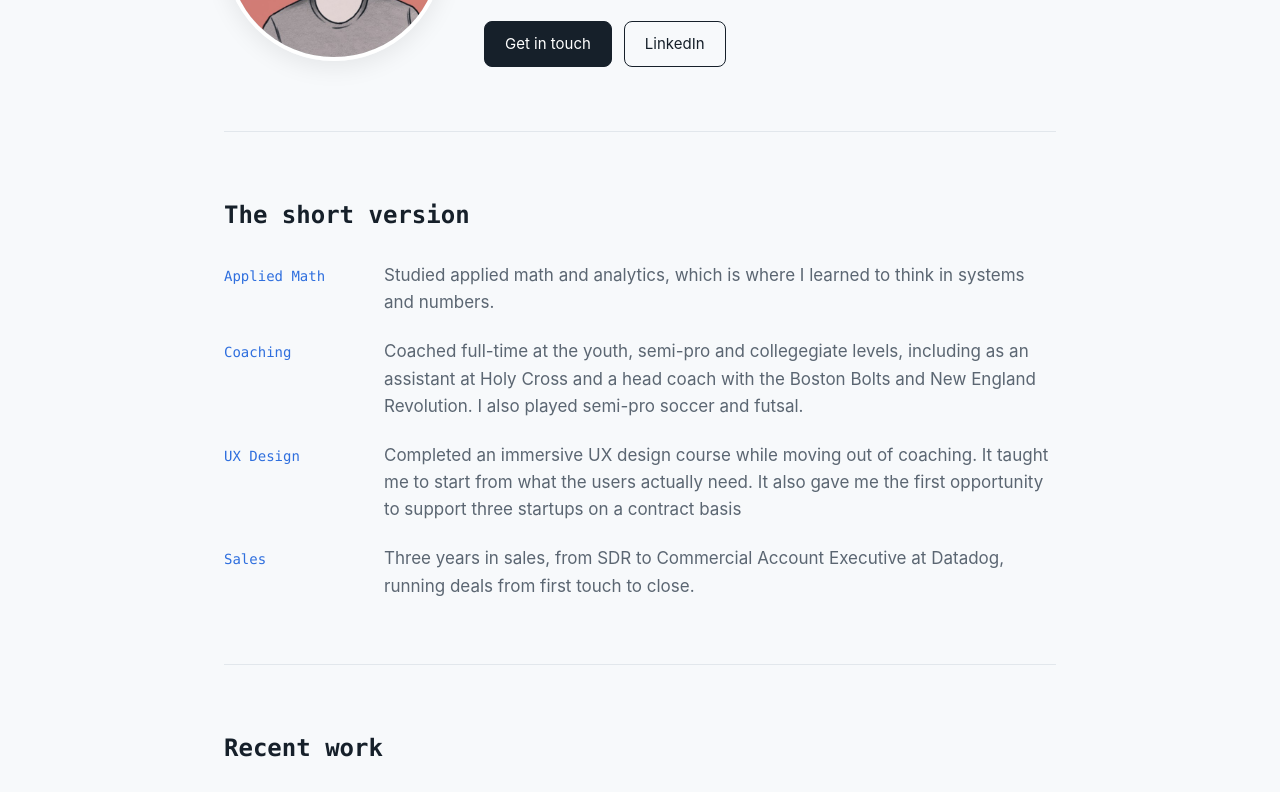
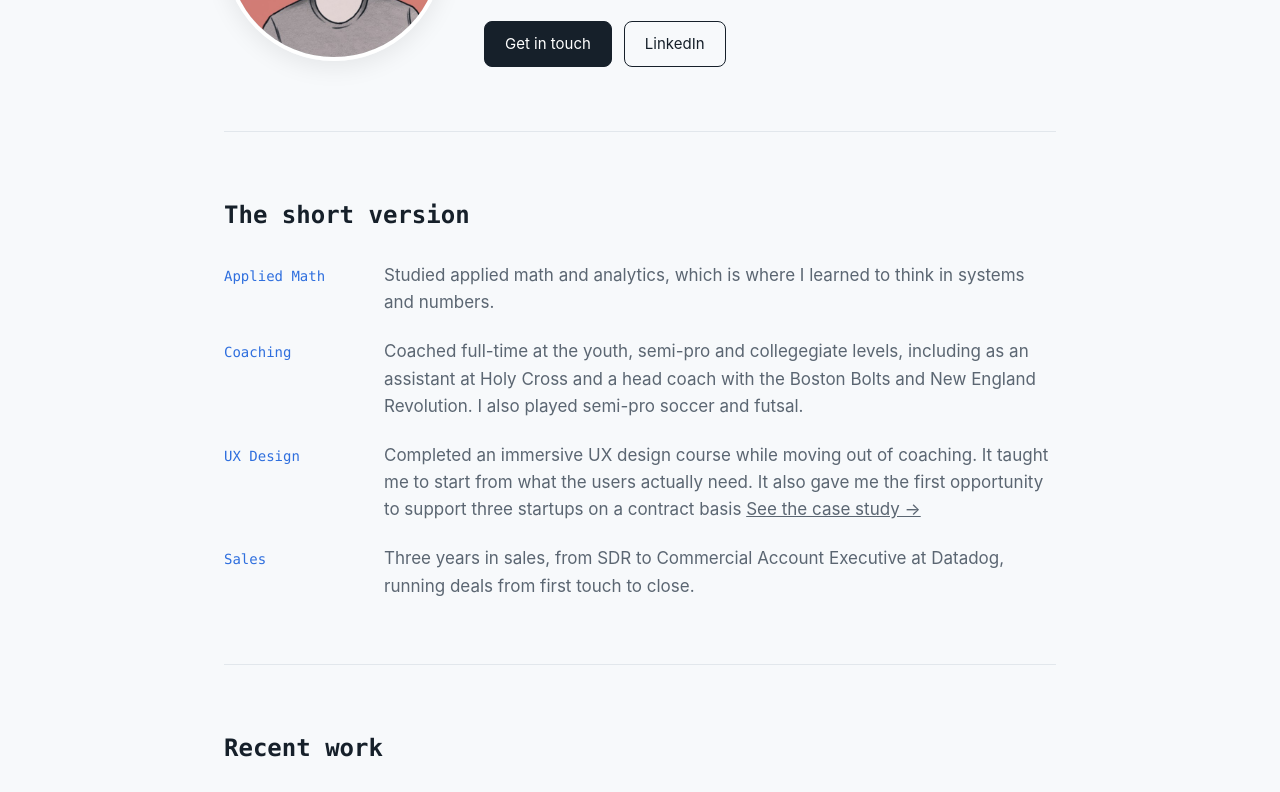
Before and after one commit to jmcclea5/jmcclea5.github.io, a plain HTML site: page index.html in a window 1280 px wide. Shown: the part 294-1086 px from the top of the page. Drawn offline with Linux system fonts and the light colour scheme.

Commit message:
Update index.html

```diff
--- a/index.html
+++ b/index.html
@@ -56,7 +56,7 @@
         </li>
         <li>
           <span class="tl-label">UX Design</span>
-          <p>Completed an immersive UX design course while moving out of coaching. It taught me to start from what the users actually need. It also gave me the first opportunity to support three startups on a contract basis</p>
+          <p>Completed an immersive UX design course while moving out of coaching. It taught me to start from what the users actually need. It also gave me the first opportunity to support three startups on a contract basis  <a href="ux-work.html">See the case study &rarr;</a> </p>
         </li>
         <li>
           <span class="tl-label">Sales</span>
```
